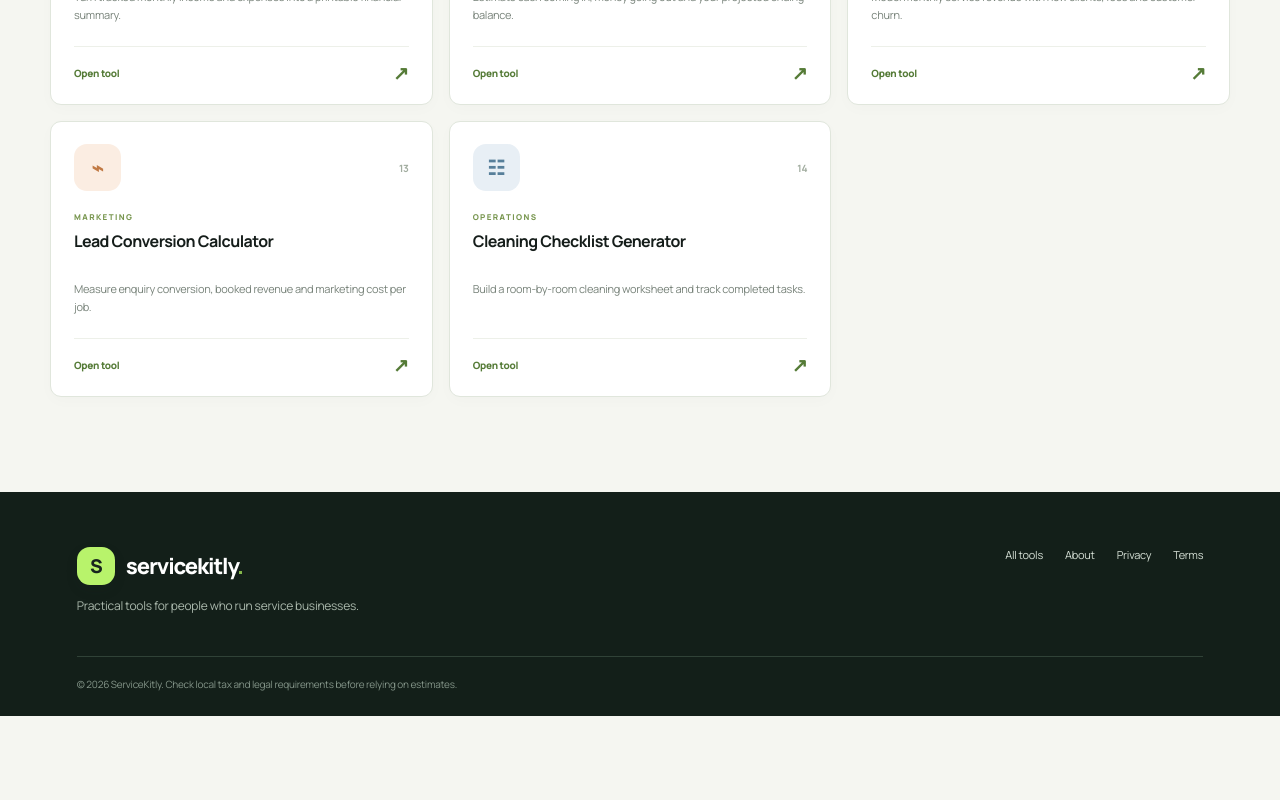
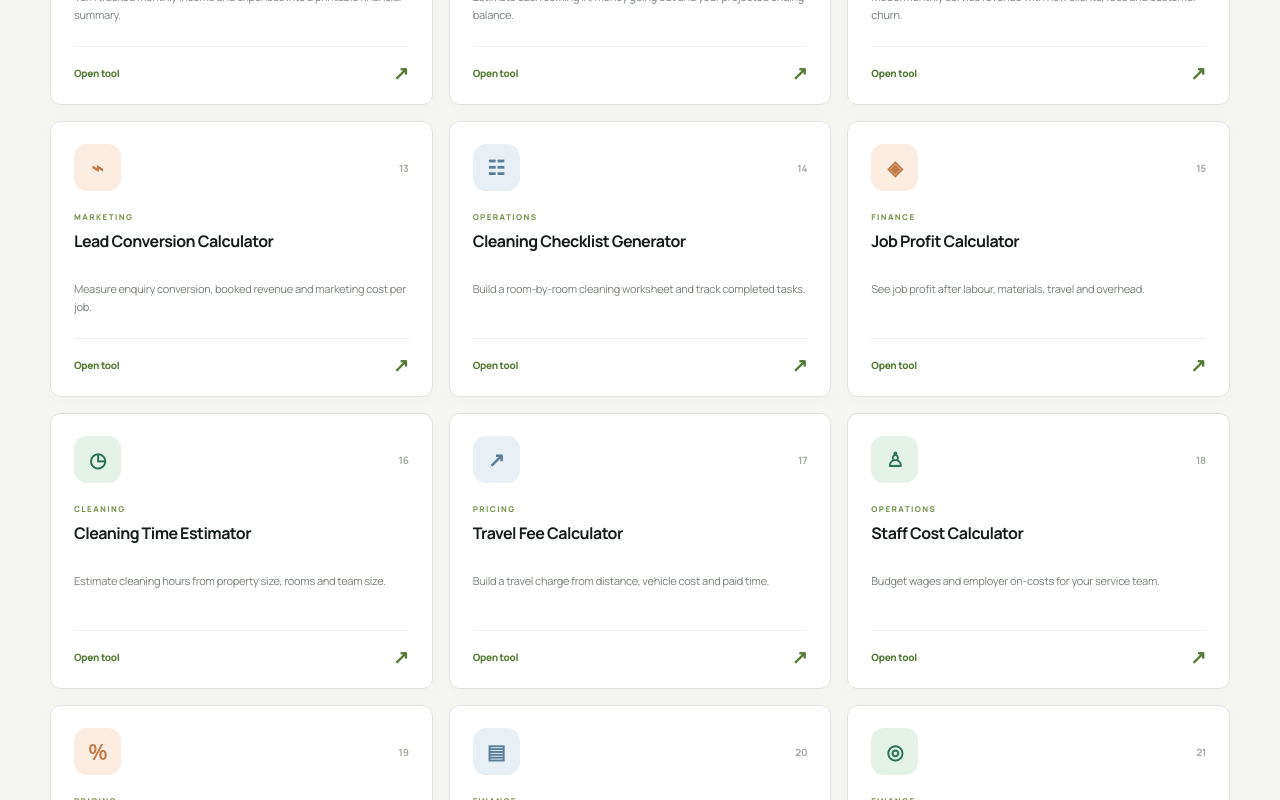
Before and after one commit to ya6331856-cpu/business-growth-toolkit, a Next.js app: page /tools in a window 1280 px wide. Shown: the part 1840-2640 px from the top of the page. Before the commit the page ends 2556 px from the top, so only its background shows below. Built offline with nearby package versions, Linux system fonts and the light colour scheme.

Commit message:
Add eleven tools to the directory

```diff
--- a/components/ToolDirectory.tsx
+++ b/components/ToolDirectory.tsx
@@ -23,6 +23,17 @@ const toolItems: ToolItem[] = [
   {icon:"◌",name:"Recurring Revenue Calculator",desc:"Model monthly service revenue with new clients, fees and customer churn.",href:"/tools/recurring-revenue-calculator/",tag:"GROWTH",category:"Growth",tone:"mint",num:"12"},
   {icon:"⌁",name:"Lead Conversion Calculator",desc:"Measure enquiry conversion, booked revenue and marketing cost per job.",href:"/tools/lead-conversion-calculator/",tag:"MARKETING",category:"Growth",tone:"peach",num:"13"},
   {icon:"☷",name:"Cleaning Checklist Generator",desc:"Build a room-by-room cleaning worksheet and track completed tasks.",href:"/tools/cleaning-checklist-generator/",tag:"OPERATIONS",category:"Operations",tone:"blue",num:"14"},
+  {icon:"◈",name:"Job Profit Calculator",desc:"See job profit after labour, materials, travel and overhead.",href:"/tools/job-profit-calculator/",tag:"FINANCE",category:"Finance",tone:"peach",num:"15"},
+  {icon:"◷",name:"Cleaning Time Estimator",desc:"Estimate cleaning hours from property size, rooms and team size.",href:"/tools/cleaning-time-estimator/",tag:"CLEANING",category:"Operations",tone:"mint",num:"16"},
+  {icon:"↗",name:"Travel Fee Calculator",desc:"Build a travel charge from distance, vehicle cost and paid time.",href:"/tools/travel-fee-calculator/",tag:"PRICING",category:"Pricing",tone:"blue",num:"17"},
+  {icon:"♙",name:"Staff Cost Calculator",desc:"Budget wages and employer on-costs for your service team.",href:"/tools/staff-cost-calculator/",tag:"OPERATIONS",category:"Operations",tone:"mint",num:"18"},
+  {icon:"％",name:"Discount Calculator",desc:"Calculate customer savings and the final discounted price.",href:"/tools/discount-calculator/",tag:"PRICING",category:"Pricing",tone:"peach",num:"19"},
+  {icon:"▤",name:"Sales Tax Calculator",desc:"Add tax to a price or extract tax already included in a total.",href:"/tools/sales-tax-calculator/",tag:"FINANCE",category:"Finance",tone:"blue",num:"20"},
+  {icon:"◎",name:"Payment Fee Calculator",desc:"Estimate processing fees and the net payment you receive.",href:"/tools/payment-fee-calculator/",tag:"FINANCE",category:"Finance",tone:"mint",num:"21"},
+  {icon:"◷",name:"Late Payment Fee Calculator",desc:"Estimate a simple prorated charge on an overdue invoice.",href:"/tools/late-payment-fee-calculator/",tag:"FINANCE",category:"Finance",tone:"peach",num:"22"},
+  {icon:"▦",name:"Weekly Job Capacity Planner",desc:"Estimate realistic weekly jobs from team hours and utilisation.",href:"/tools/weekly-job-capacity-planner/",tag:"PLANNING",category:"Operations",tone:"blue",num:"23"},
+  {icon:"✉",name:"Customer Review Request Generator",desc:"Create a polite, personalised message asking for honest feedback.",href:"/tools/review-request-generator/",tag:"MARKETING",category:"Growth",tone:"mint",num:"24"},
+  {icon:"☷",name:"Service Scope Builder",desc:"Select tasks and prepare a clear work scope for customers.",href:"/tools/service-scope-builder/",tag:"DOCUMENTS",category:"Documents",tone:"peach",num:"25"},
 ];
 
 const categories = ["All tools", "Pricing", "Finance", "Documents", "Operations", "Growth"];
```
